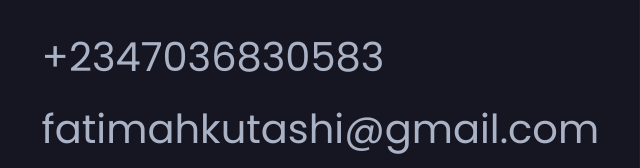
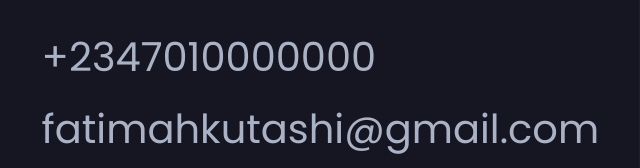
Before and after one commit to Zarak01/My-Port, a plain HTML site: page contact.html in a window 1280 px wide. Shown: the part 1718-1886 px from the top of the page, 112-752 px from the left. Drawn offline with nearby package versions, Linux system fonts and the light colour scheme.

Commit message:
Update contact.html

```diff
--- a/contact.html
+++ b/contact.html
@@ -45,7 +45,7 @@
             <h4 class="dot">What ever you may need...</h4>
             <p>I’m growing as a STEM innovator, building projects in coding, web development, and game design that strengthen my skills and creativity. Each step in my journey is about learning while creating work that has real impact.</p>
             <div class="list">
-                <li><a href="#">+2347036830583</a></li>
+                <li><a href="#">+2347010000000</a></li>
                 <li><a href="#">fatimahkutashi@gmail.com</a></li>
                 <li><a href="#">Like, share & follow</a></li>
             </div>
```
